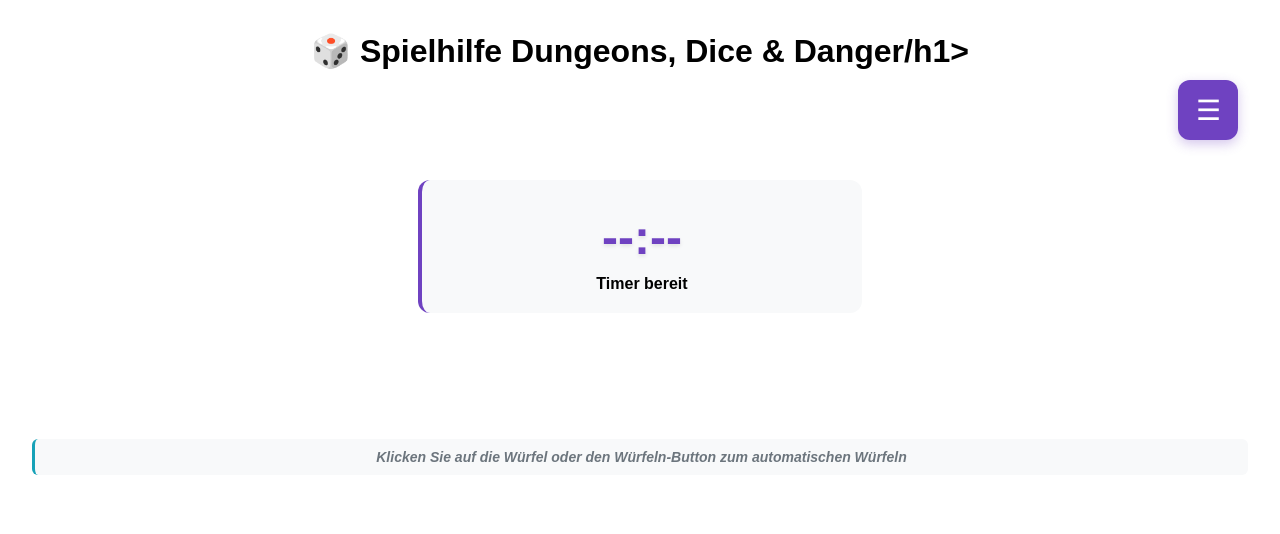
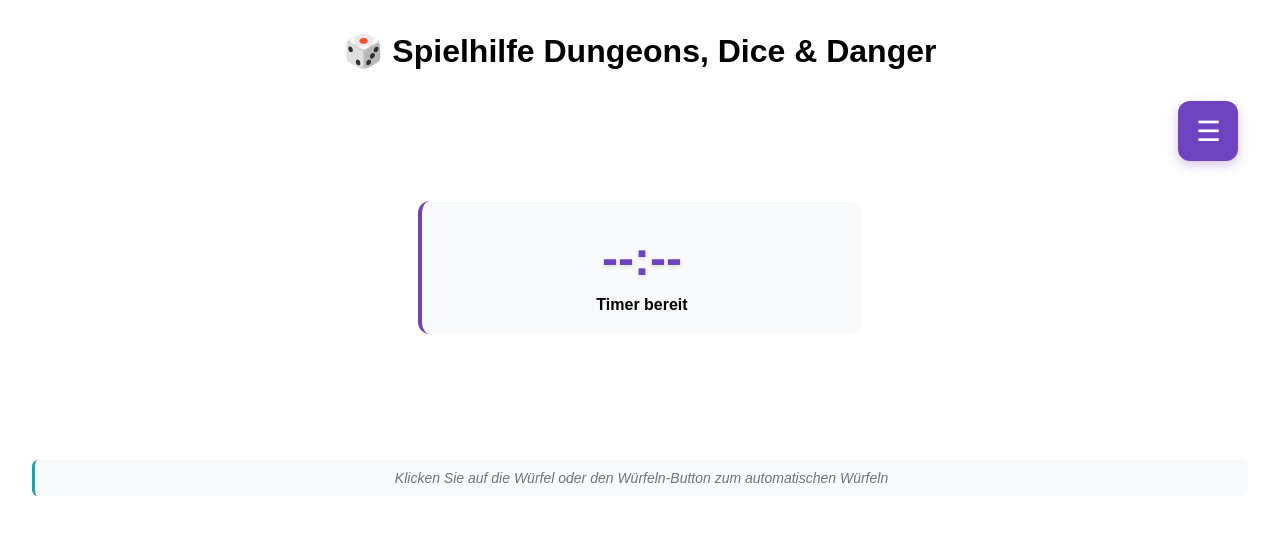
Before and after one commit to keili2k/ddd-dice-sync, a website: page index.html in a window 1280 px wide. Drawn offline with Linux system fonts and the light colour scheme.

Commit message:
Update index.html

```diff
--- a/index.html
+++ b/index.html
@@ -6,7 +6,7 @@
   <link rel="stylesheet" href="styles.css">
 </head>
 <body>
-  <h1>🎲 Spielhilfe Dungeons, Dice & Danger/h1>
+  <h1>🎲 Spielhilfe Dungeons, Dice & Danger</h1>
 
   <div class="header-controls">
     <button id="menuButton" class="menu-button">☰</button>
```
